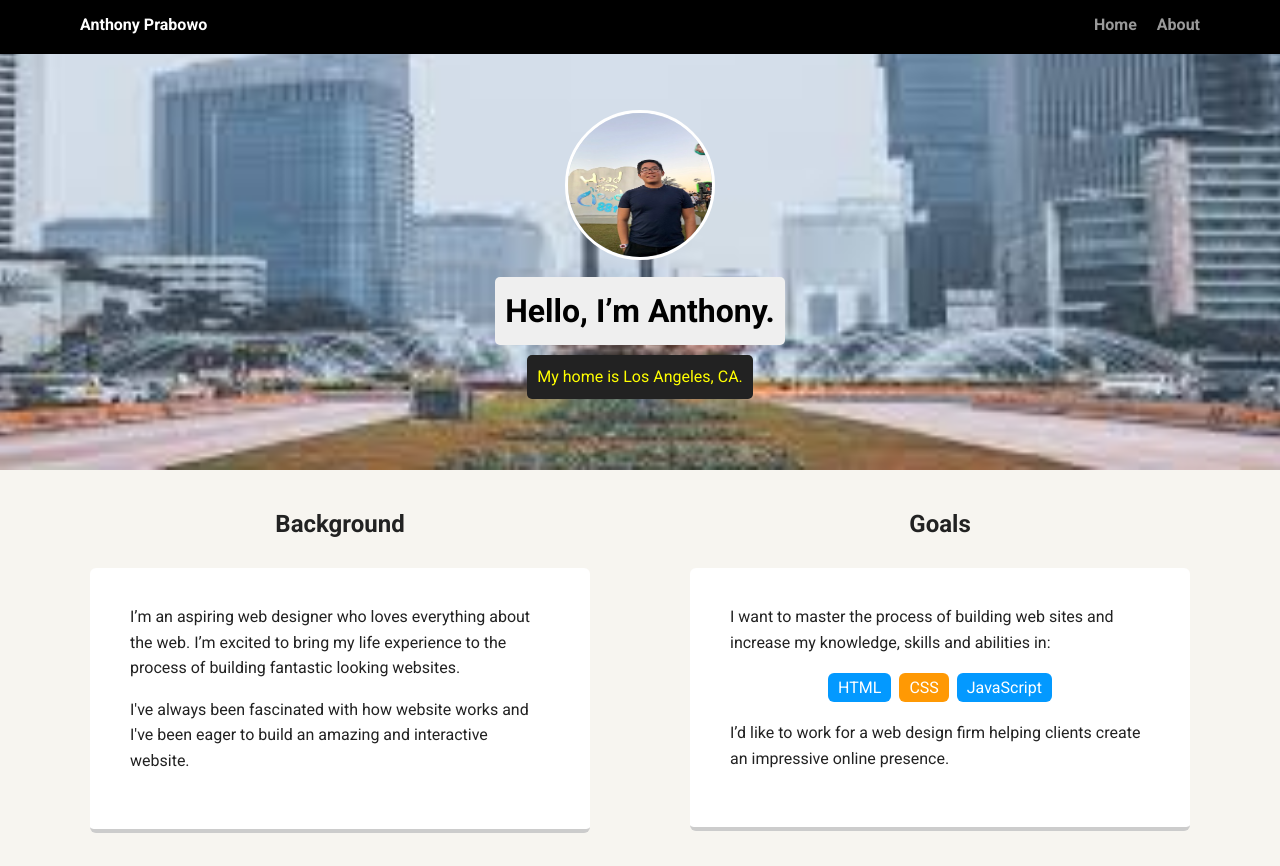
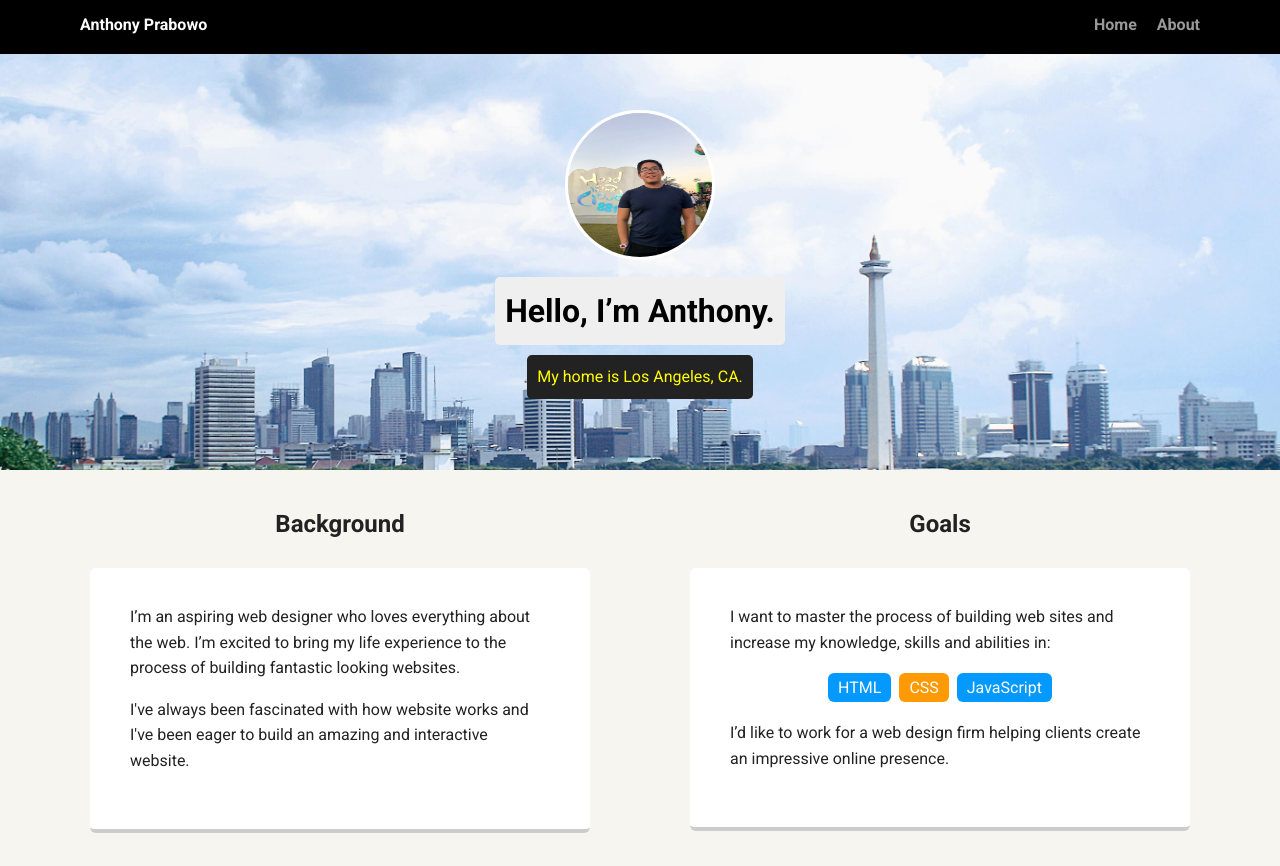
Before and after one commit to anthonyprabowo/portfolio_1, a plain HTML site: page index.html in a window 1280 px wide. Shown: the top 866 px of the page. Drawn offline with Linux system fonts and the light colour scheme; a web font is replaced by a local one.

Commit message:
Added new picture for clarity

```diff
--- a/styles.css
+++ b/styles.css
@@ -64,7 +64,7 @@ a:hover {
 
 header {
   text-align: center;
-  background: url('images/jakarta.jpg') no-repeat top center ;
+  background: url('images/Jakarta-Panorama.jpg') no-repeat top center ;
   background-size: cover;
   overflow: hidden;
   padding-top: 60px;
```
Also changed, not shown: images/Jakarta-Panorama.jpg (added).
